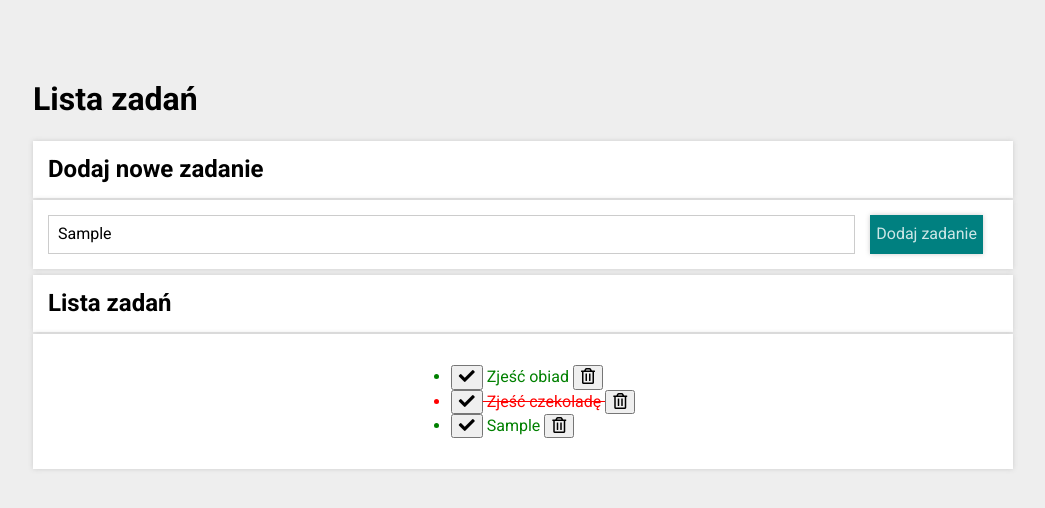
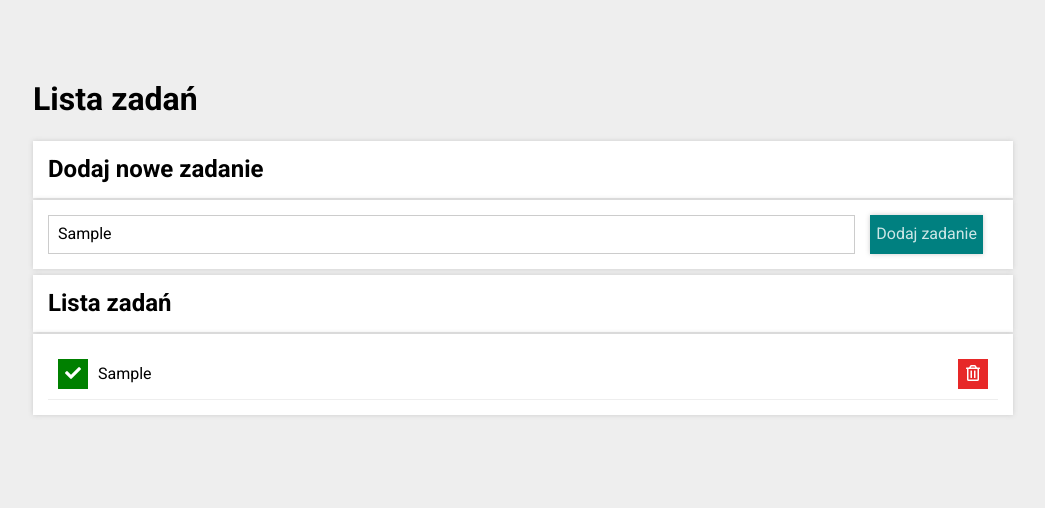
Before and after one commit to olgasowlet/to-do-list, a plain HTML site: page index.html in a window 1280 px wide. Both pictures are taken after typing "Sample" into the empty fields and a click on the button "Dodaj zadanie". Shown: the whole page, without its empty margins (117-1162 px from the left). Drawn offline with nearby package versions, Linux system fonts and the light colour scheme.

Commit message:
added styles

```diff
--- a/css/container.css
+++ b/css/container.css
@@ -60,11 +60,41 @@
     }
 }
 
-.listedTask {
-    color: green;
+.section__listOfTasks {
+    margin: 0;
+    padding: 0;
+    width: 100%;
 }
 
 .listedTask--done {
-    color: red;
     text-decoration: line-through;
 }
+
+.listedTask, .listedTask--done {
+    display: flex;
+    width: 100%;
+    justify-content: space-around;
+    border-bottom: 1px solid #eeeeee;
+}
+
+.listedTask__button {
+    margin: 10px;
+    height: 30px;
+    width: 30px;
+    color: white;
+    box-shadow: none;
+    border: none;
+}
+
+.listedTask__button--doner {
+    background-color: green;
+}
+
+.listedTask__button--remover {
+    background-color: rgb(231, 40, 40);
+}
+
+.listedTask__content {
+    flex-grow: 1;
+    align-self: center;
+}
--- a/js/script.js
+++ b/js/script.js
@@ -1,14 +1,5 @@
 {
-    const tasks = [
-        {
-            content: "Zjeść obiad",
-            done: false,
-        },
-        {
-            content: "Zjeść czekoladę",
-            done: true,
-        },
-    ];
+    const tasks = [];
 
     const addNewTask = (newTaskContent) => {
 
@@ -37,7 +28,7 @@
             htmlString += `
                 <li${task.done ? " class=\"listedTask--done\"" : " class=\"listedTask\""}>
                     <button class="listedTask__button listedTask__button--doner js-done"><i class="fas fa-check"></i></button>
-                    ${task.content}
+                    <span class="listedTask__content">${task.content}</span>
                     <button class="listedTask__button listedTask__button--remover js-remove"><span class="far fa-trash-alt"></span></button>
                 </li>
             `;
```
